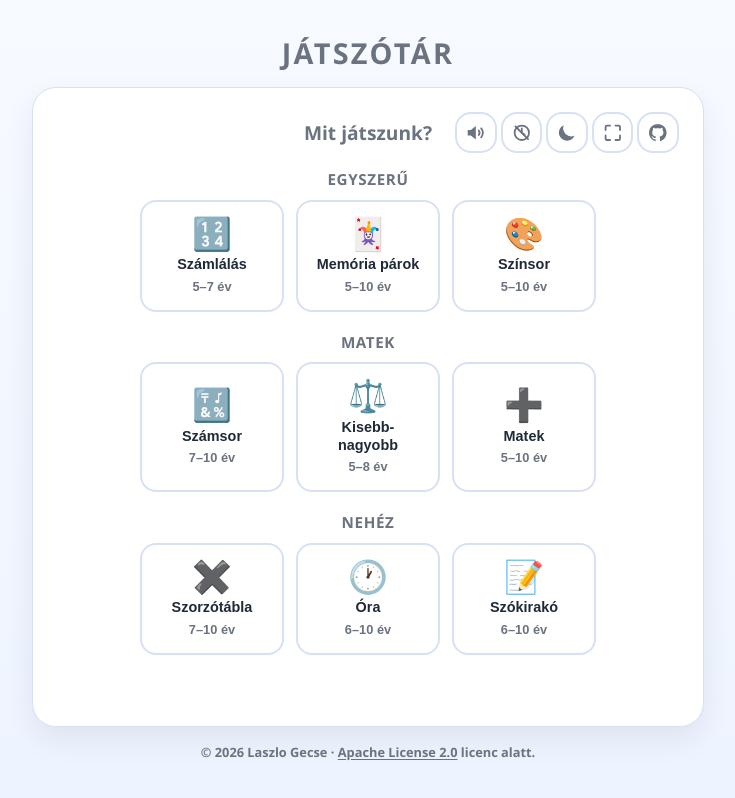
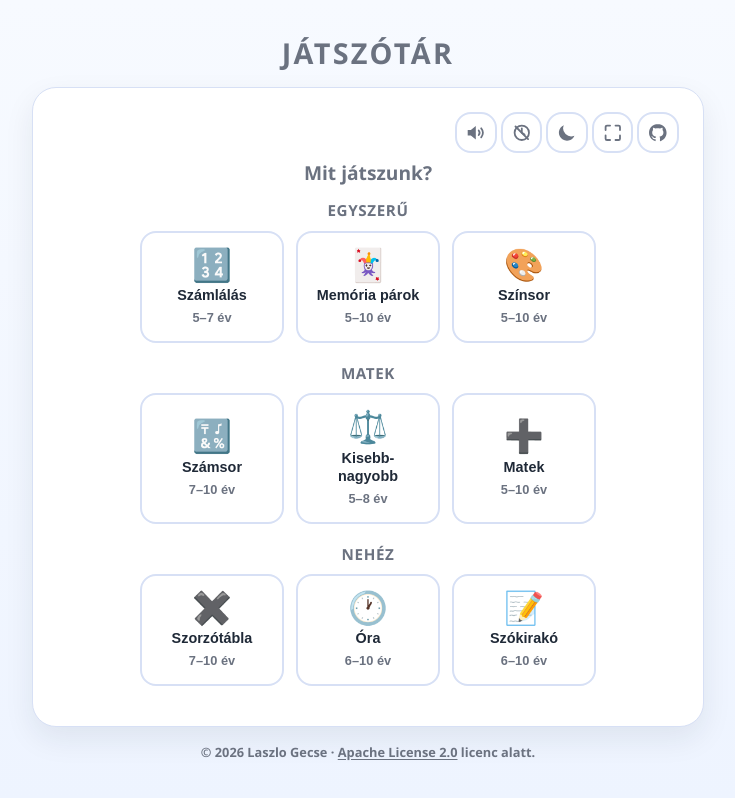
Before and after one commit to jatszotar/jatszotar.github.io, a website built with Vite: page index.html in a window 1280 px wide. Shown: the whole page, without its empty margins (272-1007 px from the left). Built offline with nearby package versions, Linux system fonts and the light colour scheme.

Commit message:
fix: header style
Signed-off-by: Laszlo Gecse <numetal17@gmail.com>

```diff
--- a/src/style.css
+++ b/src/style.css
@@ -251,12 +251,39 @@ body {
   display: none;
 }
 
-.play-header .back-toggle {
+.play-header:not(.play-header-titled) .back-toggle {
   justify-self: start;
 }
 
-.play-header .header-actions {
+.play-header:not(.play-header-titled) .header-actions {
   justify-self: end;
+}
+
+.play-header-titled {
+  display: flex;
+  flex-direction: column;
+  gap: 0.5rem;
+}
+
+.play-header-toolbar {
+  display: flex;
+  align-items: center;
+  justify-content: flex-end;
+  gap: 0.5rem;
+  width: 100%;
+}
+
+.play-header-toolbar .back-toggle {
+  margin-right: auto;
+}
+
+.play-header-toolbar .header-actions {
+  flex-wrap: nowrap;
+  justify-content: flex-end;
+}
+
+.play-header-titled .screen-title {
+  width: 100%;
 }
 
 .header-actions {
--- a/src/ui/shell.ts
+++ b/src/ui/shell.ts
@@ -18,18 +18,30 @@ export function createPlayHeader(options: PlayHeaderOptions): HTMLDivElement {
   const header = document.createElement('div');
   header.className = 'play-header';
 
-  if (options.onBack) {
-    header.appendChild(createBackButton(options.onBack));
-  } else {
-    header.appendChild(document.createElement('span'));
-  }
+  if (options.titleText) {
+    header.classList.add('play-header-titled');
 
-  if (options.titleText) {
+    const toolbar = document.createElement('div');
+    toolbar.className = 'play-header-toolbar';
+
+    if (options.onBack) {
+      toolbar.appendChild(createBackButton(options.onBack));
+    }
+
+    toolbar.appendChild(createHeaderActions());
+    header.appendChild(toolbar);
+
     const title = document.createElement('h1');
     title.className = 'screen-title';
     title.textContent = options.titleText;
     header.appendChild(title);
   } else {
+    if (options.onBack) {
+      header.appendChild(createBackButton(options.onBack));
+    } else {
+      header.appendChild(document.createElement('span'));
+    }
+
     const center = document.createElement('div');
     center.className = 'play-header-center';
 
@@ -45,9 +57,9 @@ export function createPlayHeader(options: PlayHeaderOptions): HTMLDivElement {
     }
 
     header.appendChild(center);
+    header.appendChild(createHeaderActions());
   }
 
-  header.appendChild(createHeaderActions());
   return header;
 }
 
```
